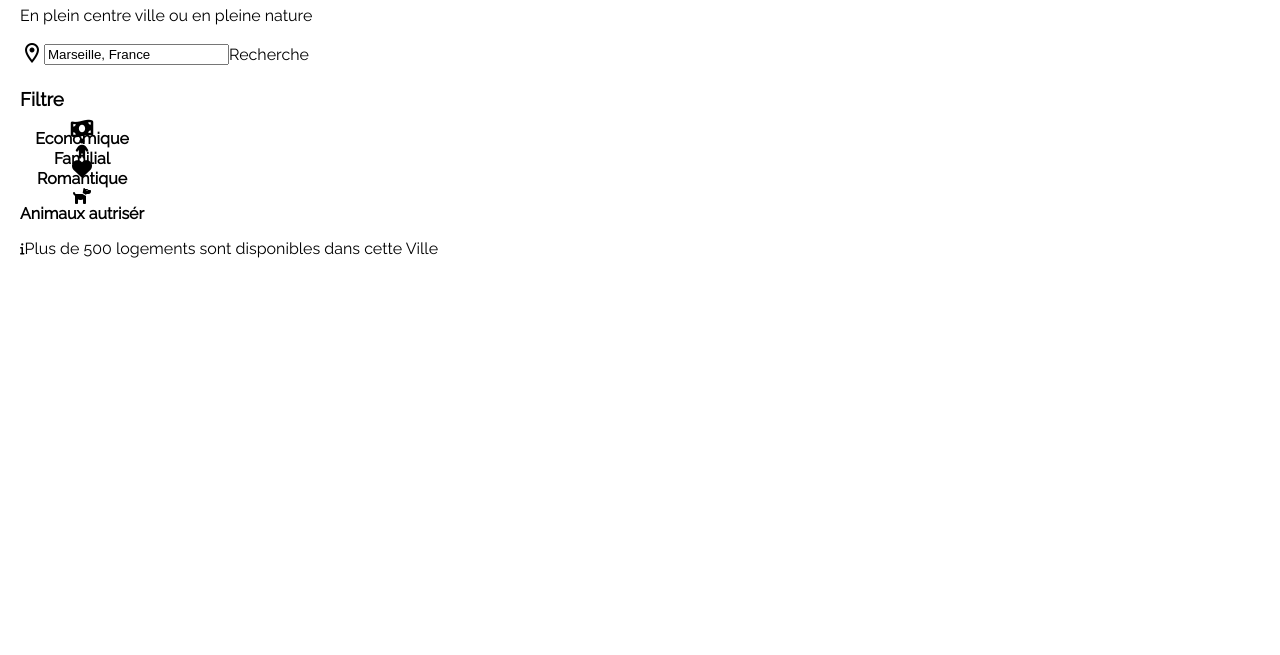
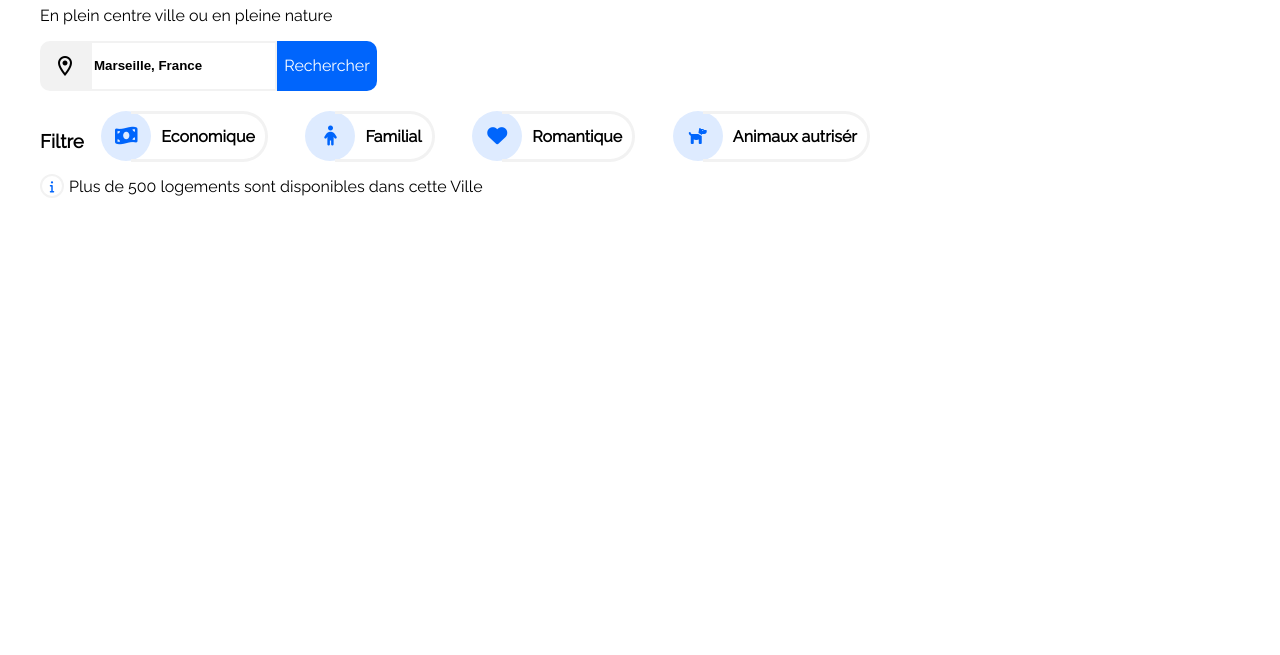
Before and after one commit to Boubamahir2/MahirAbubakar_P2_20-06-2021, a plain HTML site: page index.html in a window 1280 px wide. Shown: the part 145-800 px from the top of the page. Drawn offline with Linux system fonts and the light colour scheme.

Commit message:
jai fin avec le Header

```diff
--- a/index.html
+++ b/index.html
@@ -1,27 +1,36 @@
 <!DOCTYPE html>
 <html lang="en">
   <head>
-    <script src="https://kit.fontawesome.com/f71066e879.js" crossorigin="anonymous"></script>
+    <script
+      src="https://kit.fontawesome.com/f71066e879.js"
+      crossorigin="anonymous"
+    ></script>
     <meta charset="UTF-8" />
     <meta http-equiv="X-UA-Compatible" content="IE=edge" />
     <meta name="viewport" content="width=device-width, initial-scale=1.0" />
-    <link rel="preconnect" href="https://fonts.gstatic.com">
-    <link href="https://fonts.googleapis.com/css2?family=Raleway&display=swap" rel="stylesheet">
+    <link rel="preconnect" href="https://fonts.gstatic.com" />
+    <link
+      href="https://fonts.googleapis.com/css2?family=Raleway&display=swap"
+      rel="stylesheet"
+    />
     <link rel="stylesheet" href="style.css" />
     <title>Reservia</title>
   </head>
   <body>
     <div class="page">
       <!--Nav-->
-      <nav class="flexColumnBetween flexCentre ">
+      <nav class="flexColumnBetween flexCentre">
         <div class="logo">
-          <img src="images/logo/Reservia@3x.png" alt="logo" width="100px"
-          height="40px" />
+          <img
+            src="images/logo/Reservia@3x.png"
+            alt="logo"
+            width="100"
+            height="40"
+          />
         </div>
 
-
         <div class="">
-          <ul class="flexColumnBetween texteGras ">
+          <ul class="flexColumnBetween texteGras">
             <li><a href="#">Hébergement</a></li>
             <li><a id="activity" href="#">Activtés</a></li>
             <li><a href="#">S'incrire</a></li>
@@ -31,7 +40,7 @@
       <!--la fin de nav-->
 
       <!--#HEADER-->
-      <header class ="flexColumn">
+      <header class="flexColumn">
         <div class="flexColumn">
           <div>
             <h1 class="texteGras">
@@ -41,8 +50,8 @@
           </div>
 
           <!--bar researche-->
-          <div class="flexCentre ">
-            <div class="maps">
+          <div class="flexCentre">
+            <div class="flexCentre iconSize">
               <img src="images/2x/outline_location_on_black_24dp.png" alt="" />
             </div>
 
@@ -50,67 +59,56 @@
               <input
                 type="search"
                 name="search"
+                class="texteGras borderNone search"
                 id="search"
                 value="Marseille, France"
               />
             </div>
 
-            <div>
-              <label for="search" class=" ">Recherche</label>
+            <div class="researche flexCentre">
+              <label for="search" class="">Rechercher</label>
             </div>
           </div>
           <!--fin bar researche-->
 
           <!--#Filtre-->
-          <div class="filtre texteGras">
-            <h3 class="texteGras">Filtre</h3>
+          <div class="filtre texteGras flexrow flexColumnBetween flexCentre">
+            <h3 class="">Filtre</h3>
 
-            <div class="">
+            <div class="flexrow">
               <i
                 class="fas fa-money-bill-wave fa-lg filtreIcons flexCentre"
               ></i>
-              <div class="filtreIcons flexCentre ">Economique</div>
+              <div class="flexCentre icons-text">Economique</div>
             </div>
 
-            <div >
-              <i
-                class="fas fa-child fa-lg filtreIcons flexCentre"
-              ></i>
-              <div class="filtreIcons flexCentre ">Familial</div>
+            <div class="flexrow">
+              <i class="fas fa-child fa-lg filtreIcons flexCentre"></i>
+              <div class="flexCentre icons-text">Familial</div>
             </div>
 
-            <div>
-              <i
-                class="fas fa-heart fa-lg filtreIcons flexCentre"
-              ></i>
-              <div class="filtreIcons flexCentre ">Romantique</div>
+            <div class="flexrow">
+              <i class="fas fa-heart fa-lg filtreIcons flexCentre"></i>
+              <div class="flexCentre icons-text">Romantique</div>
             </div>
 
-            <div>
-              <i
-                class="fas fa-dog filtreIcons flexCentre"
-              ></i>
-              <div class="filtreIcons flexCentre ">Animaux autrisér</div>
+            <div class="flexrow">
+              <i class="fas fa-dog filtreIcons flexCentre"></i>
+              <div class="flexCentre icons-text">Animaux autrisér</div>
             </div>
-
           </div>
           <!--fin filtre-->
 
           <!--Infos-->
           <div class="info">
-            <div>
-              <i class="fas fa-info fa-xs colorBleu"></i>
+            <div class="infoicon flexCentre">
+              <i class="fas fa-info fa-xs clrBleu"></i>
             </div>
-            <p>
-              Plus de 500 logements sont disponibles dans cette Ville
-            </p>
+            <p>Plus de 500 logements sont disponibles dans cette Ville</p>
           </div>
           <!--fin info -->
-
         </div>
       </header>
-
-
 
       <!---->
       <!---->
--- a/style.css
+++ b/style.css
@@ -1,9 +1,11 @@
 /*General*/
 body{font-family: 'Raleway', sans-serif;
   margin: 0;
+  background-color: white;
+
 }
 
-.page{margin: 0 20px 0 20px;
+.page{margin: 0 40px 0 40px;
 }
 
 .filtreTexteIcons {
@@ -28,8 +30,16 @@ body{font-family: 'Raleway', sans-serif;
   display: flex;
   flex-direction: column;
   justify-content: center;
-  align-items:flex-start;
+  align-items:flex-start;}
+
+.flexrow{
+    display: flex;
+    flex-direction: row;
+    justify-content: center;
+    align-items:flex-start;
+
 }
+
 
 .flexColumnAround {
   display: flex;
@@ -64,18 +74,7 @@ body{font-family: 'Raleway', sans-serif;
 .clrGris {
   color: #f2f2f2;
 }
-.bckBleu {
-  background-color: #0065fc;
-}
-.bckBleuCl {
-  background-color: #deebff;
-}
-.bckGris {
-  background-color: #f2f2f2;
-}
-.sizeNav {
-  height: 00px;
-}
+
 
 /* NAV */
 nav{
@@ -102,15 +101,73 @@ nav{
 }
  /*fin de Nav*/
 
+
  /*Header*/
+ .iconSize {
+  height: 50px;
+  width: 50px;
+  border-radius: 10px 0 0 10px;
+  background:#f2f2f2
+}
 
 
+#search{
+  height:50px;
+  border:2px solid #f2f2f2;
+}
+
+.researche{
+  height: 50px;
+  width: 100px;
+  background: #0065fc;
+  color: white;
+  border-radius: 0 10px 10px 0;
+
+}
+
+.filtre{
+  height: 50px;
+  width:850px;
+  margin-top: 20px;
+}
+
+.filtre div{
+  margin: 0 10px 0 10px;
+}
 
 
+.filtreIcons {
+  margin-right: -30px;
+  border-radius: 25px;
+  width: 50px;
+  height: 50px;
+  color: #0065fc;
+  background-color: #deebff;
+}
+
+.icons-text {
+  height: 45px;
+  padding-right: 10px;
+  padding-left: 30px;
+  border:3px solid #f2f2f2;
+  border-radius: 0 25px 25px 0;
+  border-left: transparent;
+
+}
 
 .info {
   display: flex;
   align-items: center;
 }
 
+.infoicon{
+
+    width: 20px;
+    height: 20px;
+    border: 2px solid #f2f2f2;
+    border-radius: 25px;
+    margin-right: 5px;
+
+}
+
 /**/
```
Lines whose indentation alone changed are shown as unchanged.
